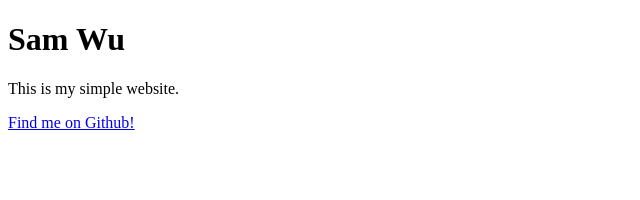
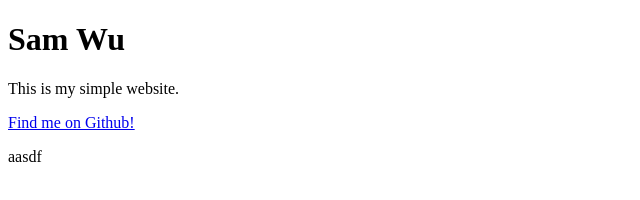
Before and after one commit to samwu8912/sam-simple-website, a plain HTML site: page index.html in a window 1280 px wide. Shown: the full height of the page, 0-640 px from the left. Drawn offline with Linux system fonts and the light colour scheme.

Commit message:
something

```diff
--- a/index.html
+++ b/index.html
@@ -7,5 +7,7 @@
 	<p>This is my simple website.</p>
 	<a href="https://github.com/samwu8912">Find me on Github!</a>
 
+	<p>aasdf</p>
+
 </body>
 </html>
```
